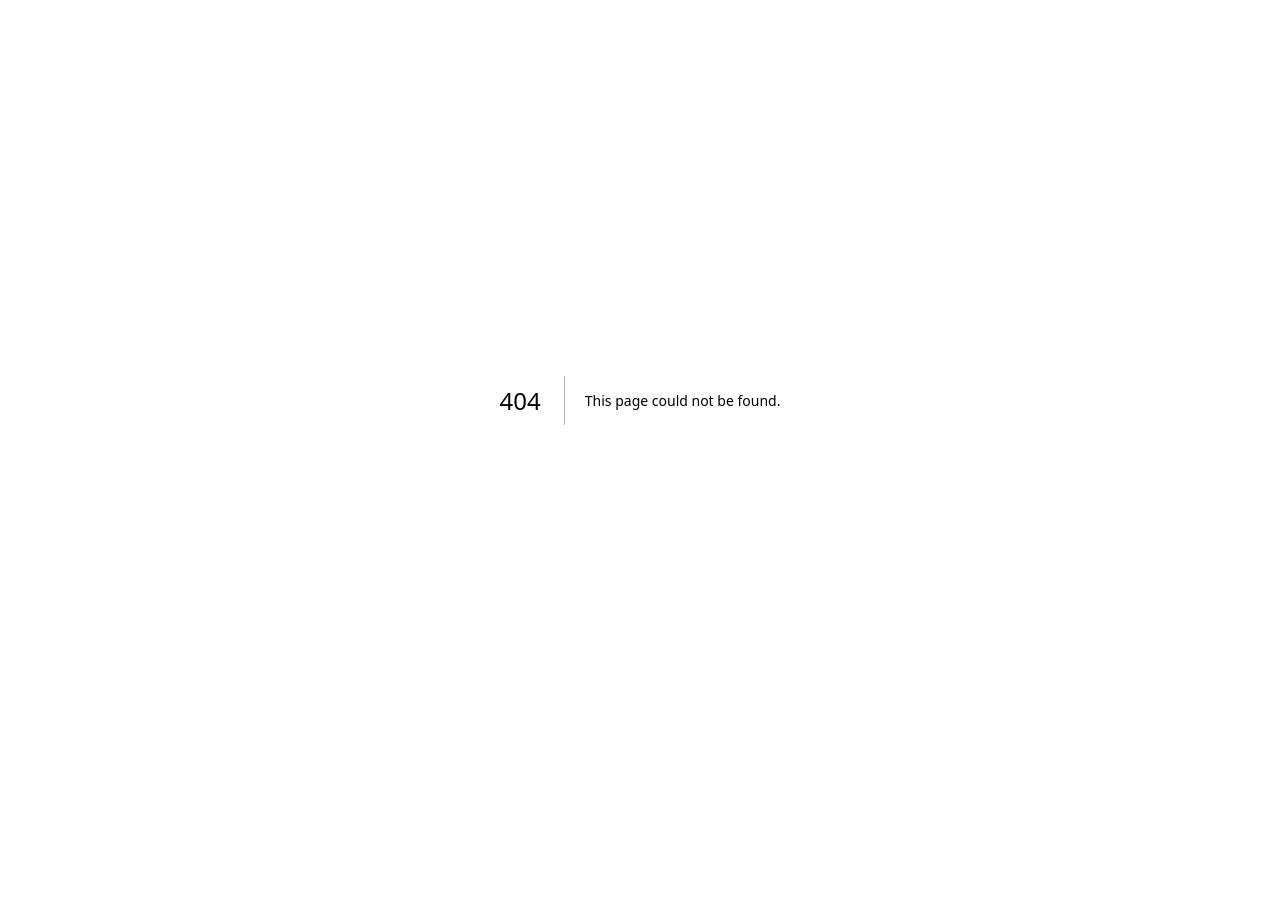
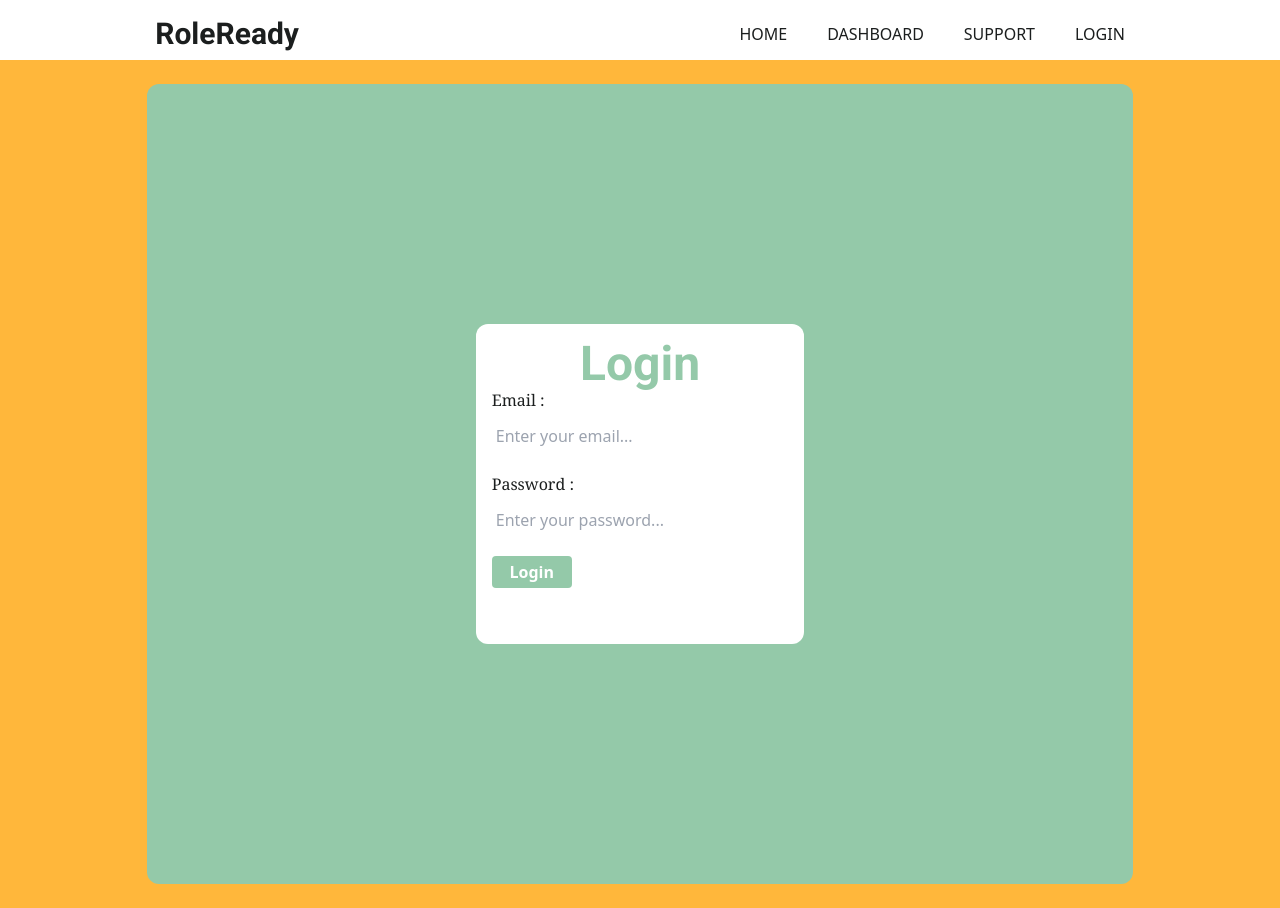
Before and after one commit to imabhinavdev/rolehunt, a Next.js app: page /login in a window 1280 px wide. Before the commit this address had no page. Before the commit the page ends 800 px from the top, so only its background shows below. Built offline with nearby package versions, Linux system fonts and the light colour scheme.

Commit message:
Co-authored-by: Abhinav Singh <abhinavas430@gmail.com>

```diff
--- a/src/app/about/page.js
+++ /dev/null
@@ -1,7 +0,0 @@
-import React from "react";
-
-const page = () => {
-  return <div>About</div>;
-};
-
-export default page;
--- a/src/app/help/page.js
+++ /dev/null
@@ -1,7 +0,0 @@
-import React from "react";
-
-const page = () => {
-  return <div>Help Page</div>;
-};
-
-export default page;
--- /dev/null
+++ b/src/app/home/page.js
@@ -0,0 +1,7 @@
+import React from "react";
+
+const home = () => {
+  return <div>This is home page!!</div>;
+};
+
+export default home;
--- a/src/app/layout.js
+++ b/src/app/layout.js
@@ -1,17 +1,32 @@
-import { Inter } from "next/font/google";
+import { Inter, Roboto, Roboto_Serif } from "next/font/google";
 import "./globals.css";
+import Navbar from "@/components/Navbar";
 
-const inter = Inter({ subsets: ["latin"] });
+const inter = Inter({
+  weight: "400",
+  subsets: ["latin"],
+  variable: "--font-inter",
+});
 
-export const metadata = {
-  title: "Create Next App",
-  description: "Generated by create next app",
-};
+const roboto = Roboto({
+  weight: "700",
+  subsets: ["latin"],
+  variable: "--font-roboto",
+});
+
+const roboto_serif = Roboto_Serif({
+  weight: ["100", "400", "300", "500", "700", "900"],
+  subsets: ["latin"],
+  variable: "--font-serif",
+});
 
 export default function RootLayout({ children }) {
   return (
     <html lang="en">
-      <body className={inter.className}>{children}</body>
+      <body className={`${inter.variable} ${roboto.variable}`}>
+        <Navbar />
+        {children}
+      </body>
     </html>
   );
 }
--- /dev/null
+++ b/src/app/login/page.js
@@ -0,0 +1,43 @@
+"use client";
+import React from "react";
+
+const Login = () => {
+  return (
+    <div className="flex justify-center h-full p-6 bg-yellow ">
+      <div className="bg-green flex justify-center items-center w-4/5 h-screen rounded-xl">
+        <div className="bg-white flex flex-col w-2/6  h-2/5 rounded-xl p-4">
+          <p className="text-5xl text-center text-green font-bold font-roboto">
+            Login
+          </p>
+          <div className="flex flex-col font-">
+            <label className="mb-2 font-serif text-black" htmlFor="email">
+              Email :{" "}
+            </label>
+            <input
+              className=" focus:outline-none focus:border-green focus:border-4 focus:rounded p-1"
+              id="email"
+              type="email"
+              placeholder="Enter your email..."
+            />
+          </div>
+          <div className="flex flex-col font- mt-5">
+            <label className="mb-2 font-serif text-black" htmlFor="password">
+              Password :{" "}
+            </label>
+            <input
+              className=" focus:outline-none focus:border-green focus:border-4 focus:rounded p-1"
+              id="password"
+              type="password"
+              placeholder="Enter your password..."
+            />
+            <button className="bg-green font-bold  mt-5 p-1 w-20 rounded text-center text-white">
+              Login
+            </button>
+          </div>
+        </div>
+      </div>
+    </div>
+  );
+};
+
+export default Login;
--- a/src/app/page.js
+++ b/src/app/page.js
@@ -1,13 +1,9 @@
-import NavBar from "@/components/NavBar";
-import React from "react";
+import React from 'react'
 
-const Page = () => {
+const page = () => {
   return (
-    <div>
-      <NavBar />
-      Home Page
-    </div>
-  );
-};
+    <div>page</div>
+  )
+}
 
-export default Page;
+export default page
--- a/src/components/NavBar.js
+++ b/src/components/NavBar.js
@@ -1,9 +1,23 @@
-import React from 'react'
+import React from "react";
 
-const NavBar = () => {
+const Navbar = () => {
   return (
-    <div>NavBar</div>
-  )
-}
+    <>
+      <div className="flex justify-center  px-6 pt-2">
+        <div className="w-4/5 items-center p-2 text-black  flex justify-between ">
+          <div className="text-3xl font-bold font-roboto text-black">
+            RoleReady
+          </div>
+          <div className="flex gap-10">
+            <p>HOME</p>
+            <p>DASHBOARD</p>
+            <p>SUPPORT</p>
+            <p>LOGIN</p>
+          </div>
+        </div>
+      </div>
+    </>
+  );
+};
 
-export default NavBar
+export default Navbar;
--- a/tailwind.config.js
+++ b/tailwind.config.js
@@ -12,6 +12,17 @@ module.exports = {
         "gradient-conic":
           "conic-gradient(from 180deg at 50% 50%, var(--tw-gradient-stops))",
       },
+      fontFamily: {
+        inter: ["var(--font-inter)"],
+        roboto: ["var(--font-roboto)"],
+      },
+
+      colors: {
+        blue: "#EEF9FA",
+        green: "#94C9A9",
+        yellow: "#FFB73B",
+        black: "#1B1E1E",
+      },
     },
   },
   plugins: [],
```
